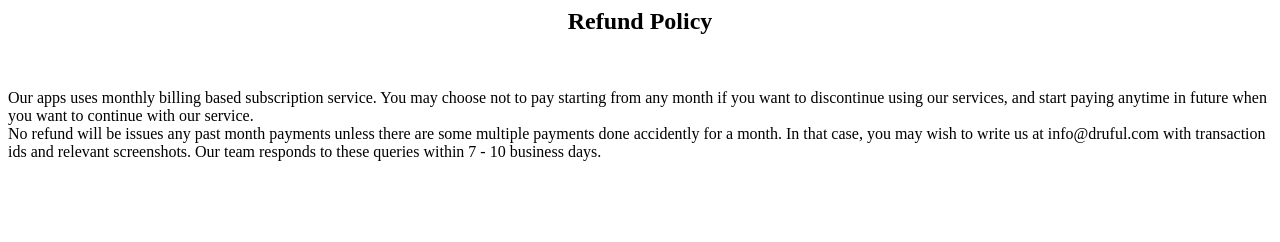
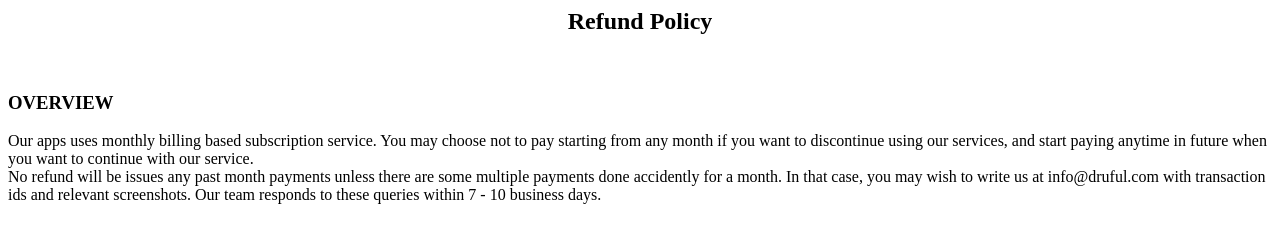
Before and after one commit to LieutenantR/lieutenantr.github.io, a plain HTML site: page Refund.html in a window 1280 px wide. Drawn offline with Linux system fonts and the light colour scheme.

Commit message:
more changes

```diff
--- a/Refund.html
+++ b/Refund.html
@@ -11,6 +11,9 @@
 Refund Policy
 </h2>
 <br>
+<h3>
+OVERVIEW
+</h3>
 <p>
 Our apps uses monthly billing based subscription service. You may choose not to pay starting from any month if you want to discontinue using our services, and start paying anytime in future when you want to continue with our service. <br>
 No refund will be issues any past month payments unless there are some multiple payments done accidently for a month. In that case, you may wish to write us at info@druful.com with transaction ids and relevant screenshots. Our team responds to these queries within 7 - 10 business days.
```
Also changed, not shown: index.html (+1 -1 lines).
